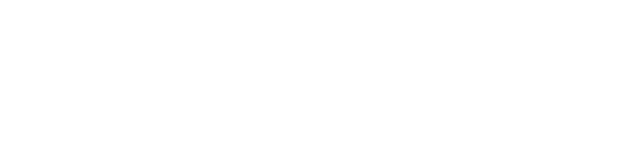
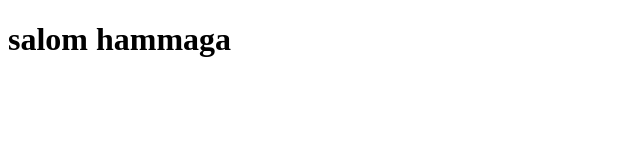
Before and after one commit to Sohibnazar0414/uy-github, a plain HTML site: page index.html in a window 1280 px wide. Shown: the whole page, without its empty margins (0-640 px from the left). Drawn offline with Linux system fonts and the light colour scheme.

Commit message:
add index.html in h1 tag

```diff
--- a/index.html
+++ b/index.html
@@ -6,6 +6,6 @@
     <title>Document</title>
 </head>
 <body>
-
+    <h1>salom hammaga</h1>
 </body>
 </html>
```
